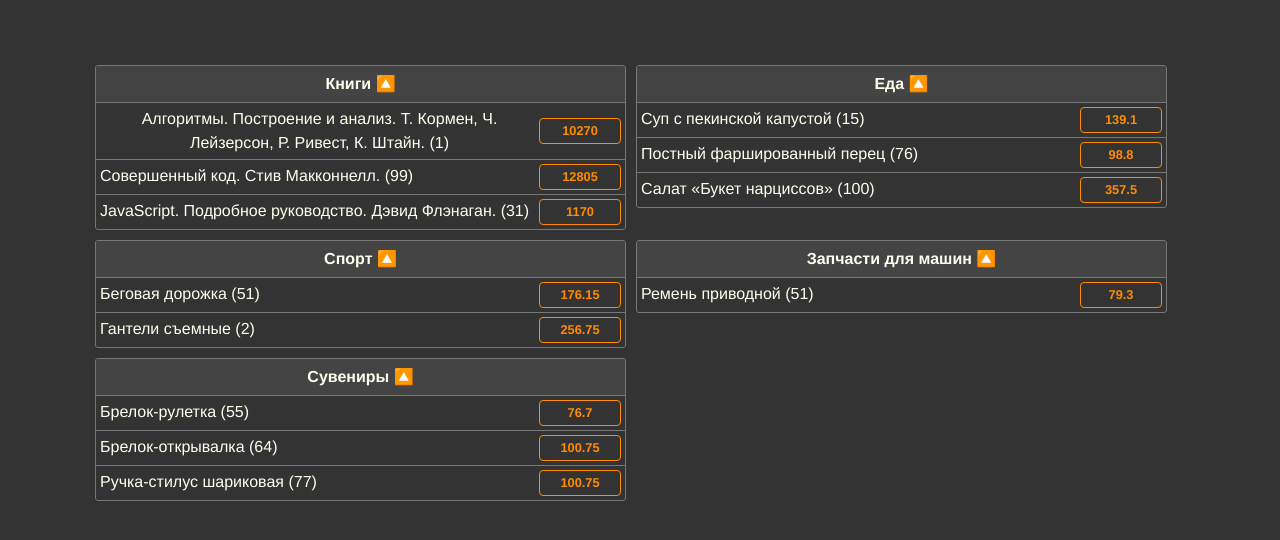
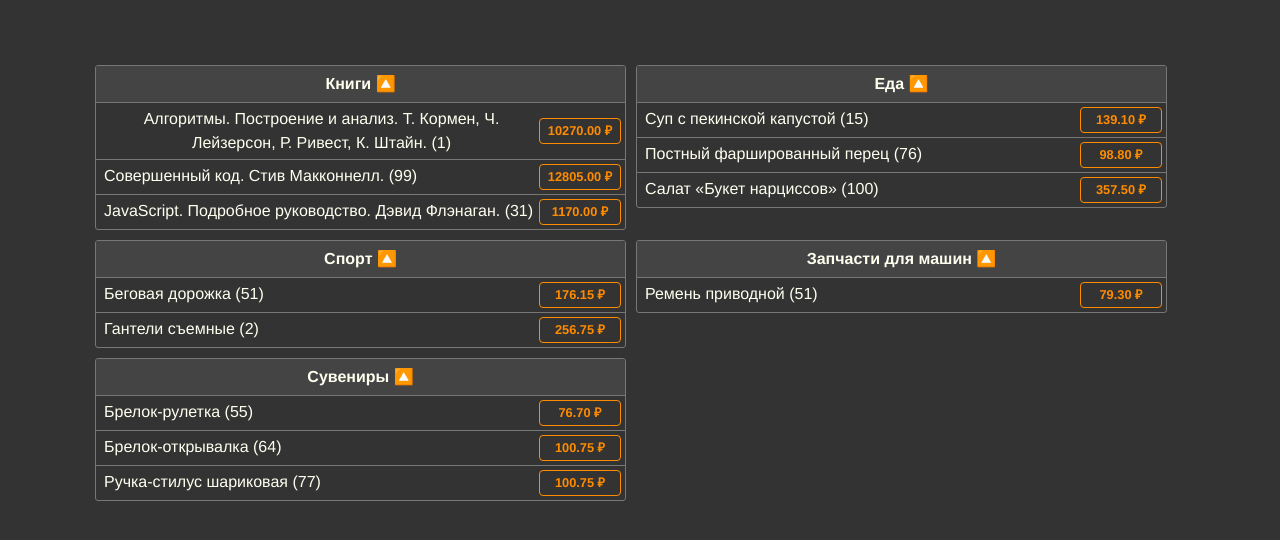
Before and after one commit to Dyasik/vue-shop, a Vue app: page / in a window 1280 px wide. Shown: the top 540 px of the page. Built offline with nearby package versions, Linux system fonts and the light colour scheme.

Commit message:
Pretty-print product's price

```diff
--- a/src/components/product-components/Product.vue
+++ b/src/components/product-components/Product.vue
@@ -4,7 +4,7 @@
       {{ name }} ({{ count }})
     </div>
     <div class="price">
-      {{ price }}
+      {{ price | formatPrice }}&nbsp;₽
     </div>
   </div>
 </template>
@@ -30,6 +30,15 @@
         required: true,
       },
     },
+    filters: {
+      formatPrice(price) {
+        let [ whole, fraction ] = String(price).split(/[,.]/)
+
+        fraction = fraction?.padEnd(2, '0') || '00';
+
+        return whole + '.' + fraction
+      },
+    },
   }
 </script>
 
@@ -37,7 +46,7 @@
   .product {
     display: flex;
     justify-content: space-between;
-    padding: 4px;
+    padding: 4px 4px 4px 8px;
   }
 
   .product:not(:last-child) {
```
